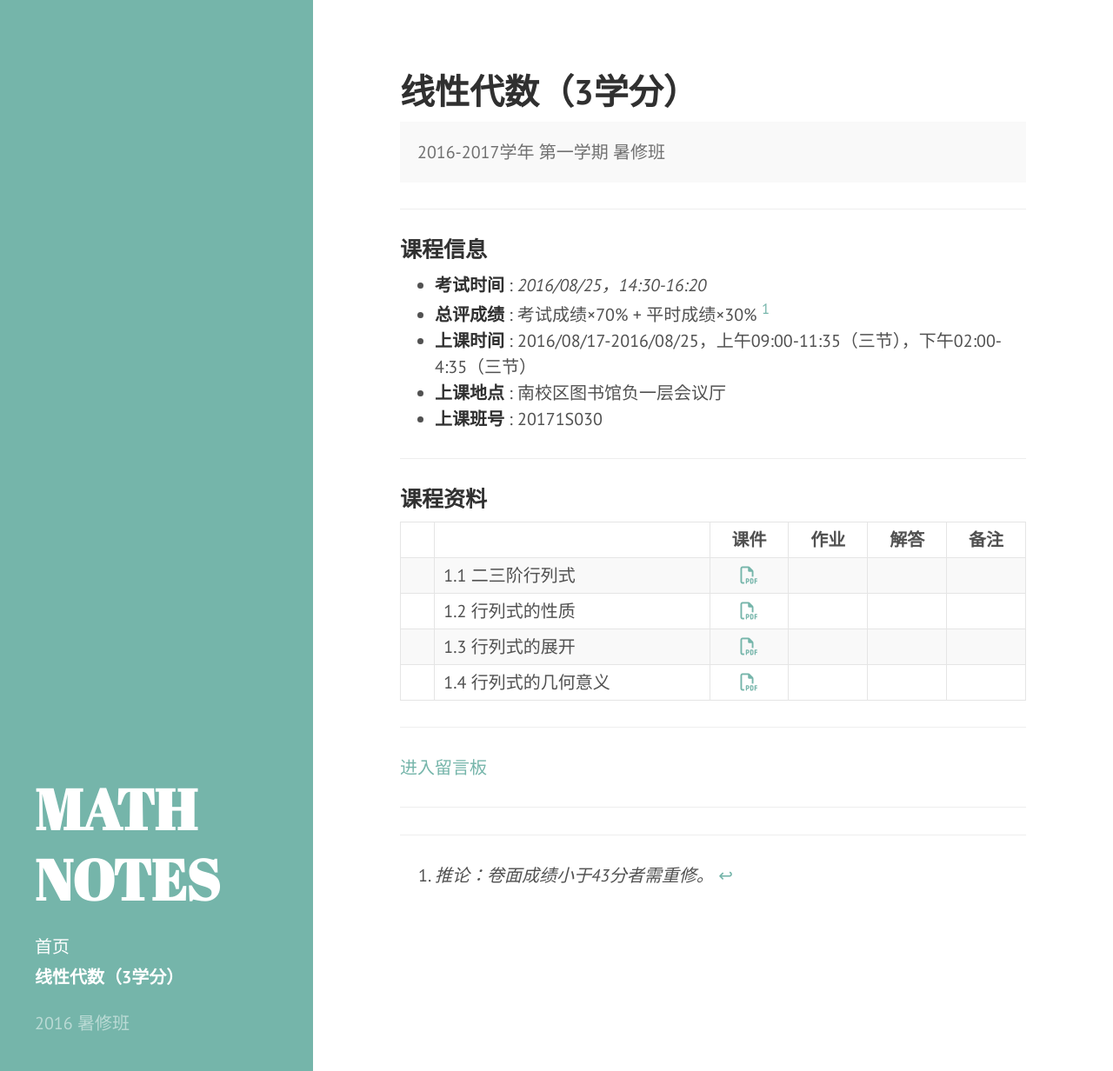
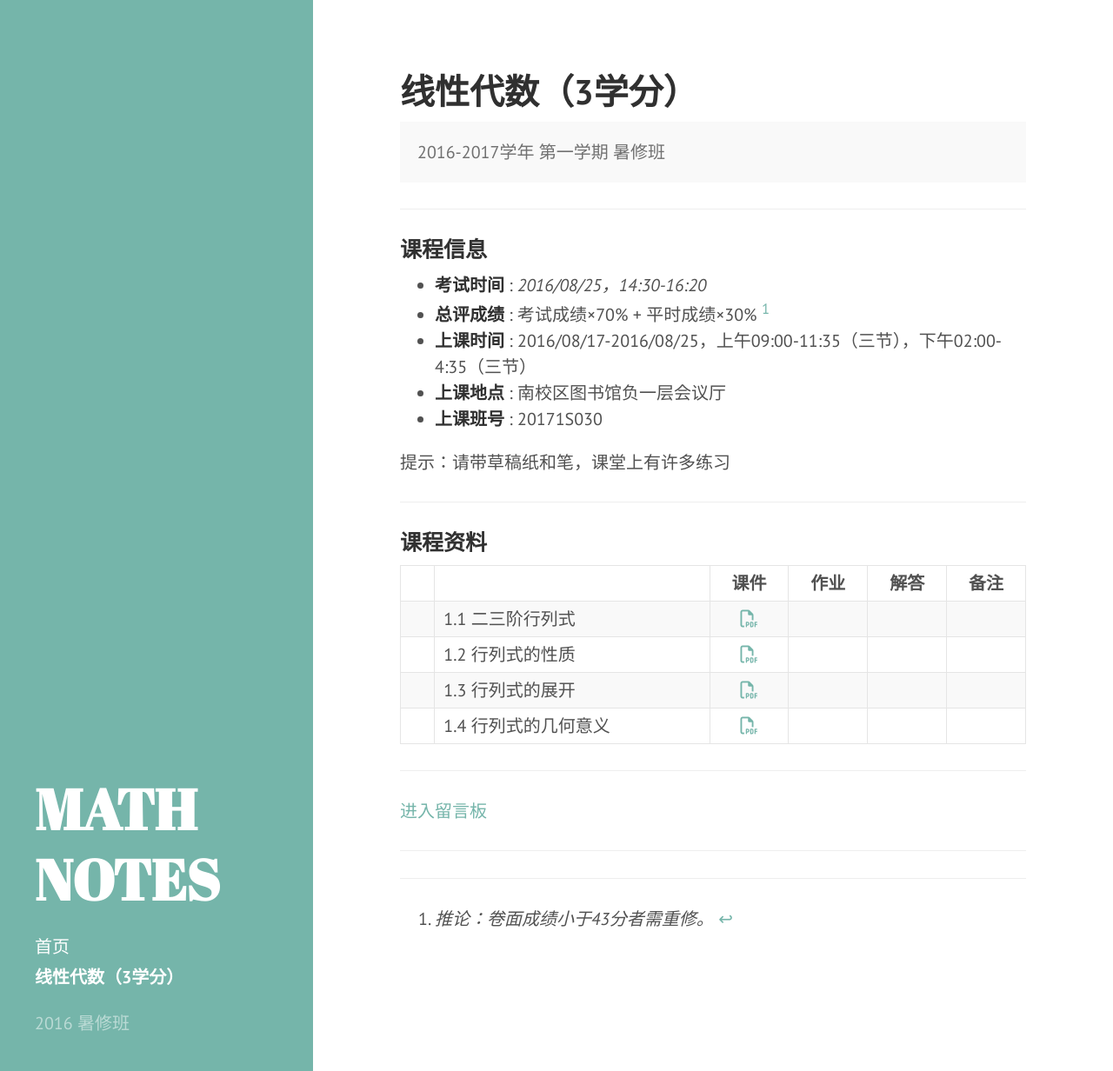
Before and after one commit to liang-teaching/liang-teaching.github.io, a Jekyll site: the page built from 2016_fall_LinearAlgebra/index.md, in a window 1280 px wide and 1232 px high. Shown: the whole window at 87% size. Built offline with Jekyll 4.4.1, drawn with Linux system fonts in a browser that asks for light colours; nearby versions of some CDN libraries.

Commit message:
页面文字小改

```diff
--- a/2016_fall_LinearAlgebra/index.md
+++ b/2016_fall_LinearAlgebra/index.md
@@ -20,6 +20,8 @@ title: 线性代数（3学分）
 
 [^exam]: _推论：卷面成绩小于43分者需重修。_
 
+提示：请带草稿纸和笔，课堂上有许多练习
+
 ---
 
 ### 课程资料
```
